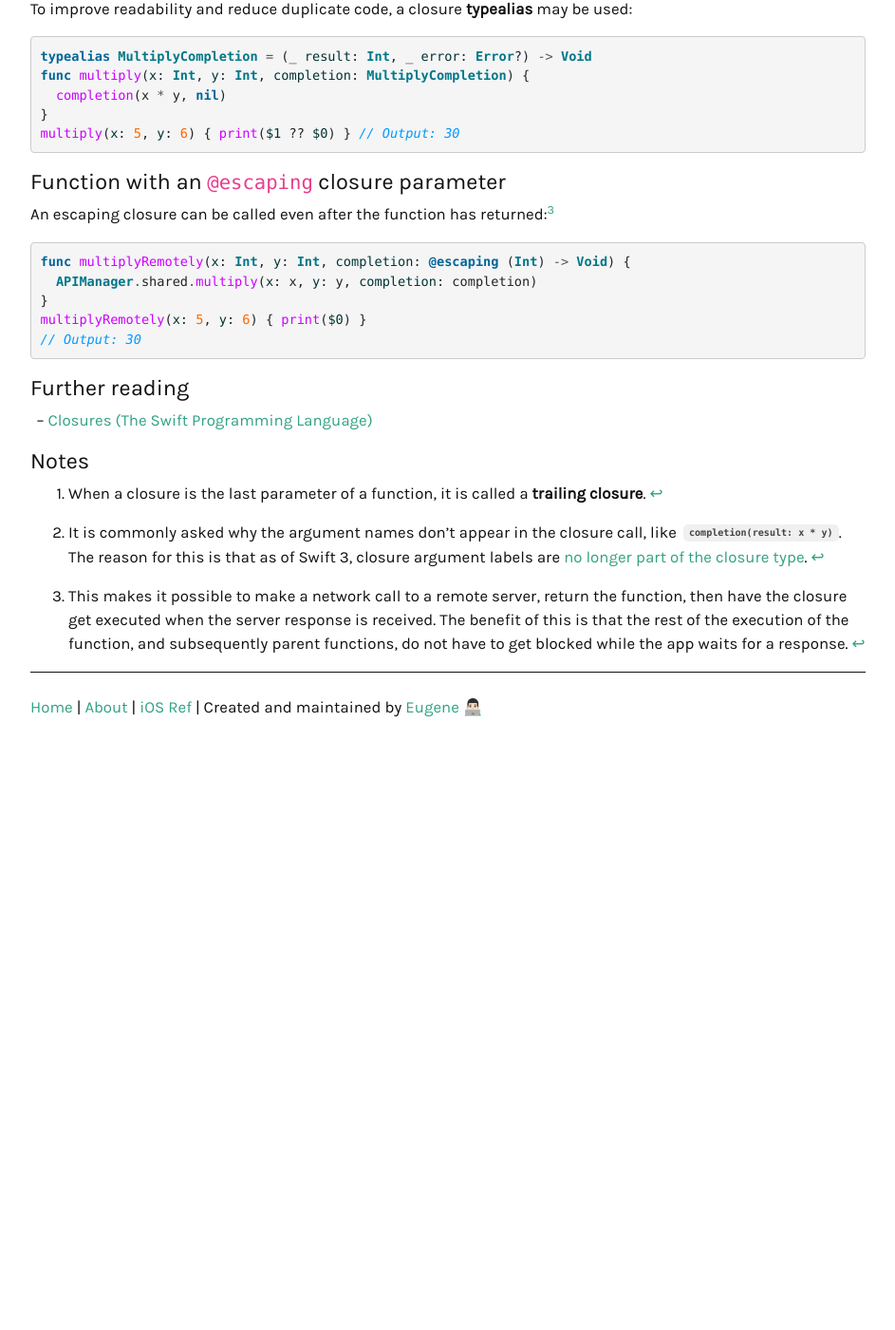
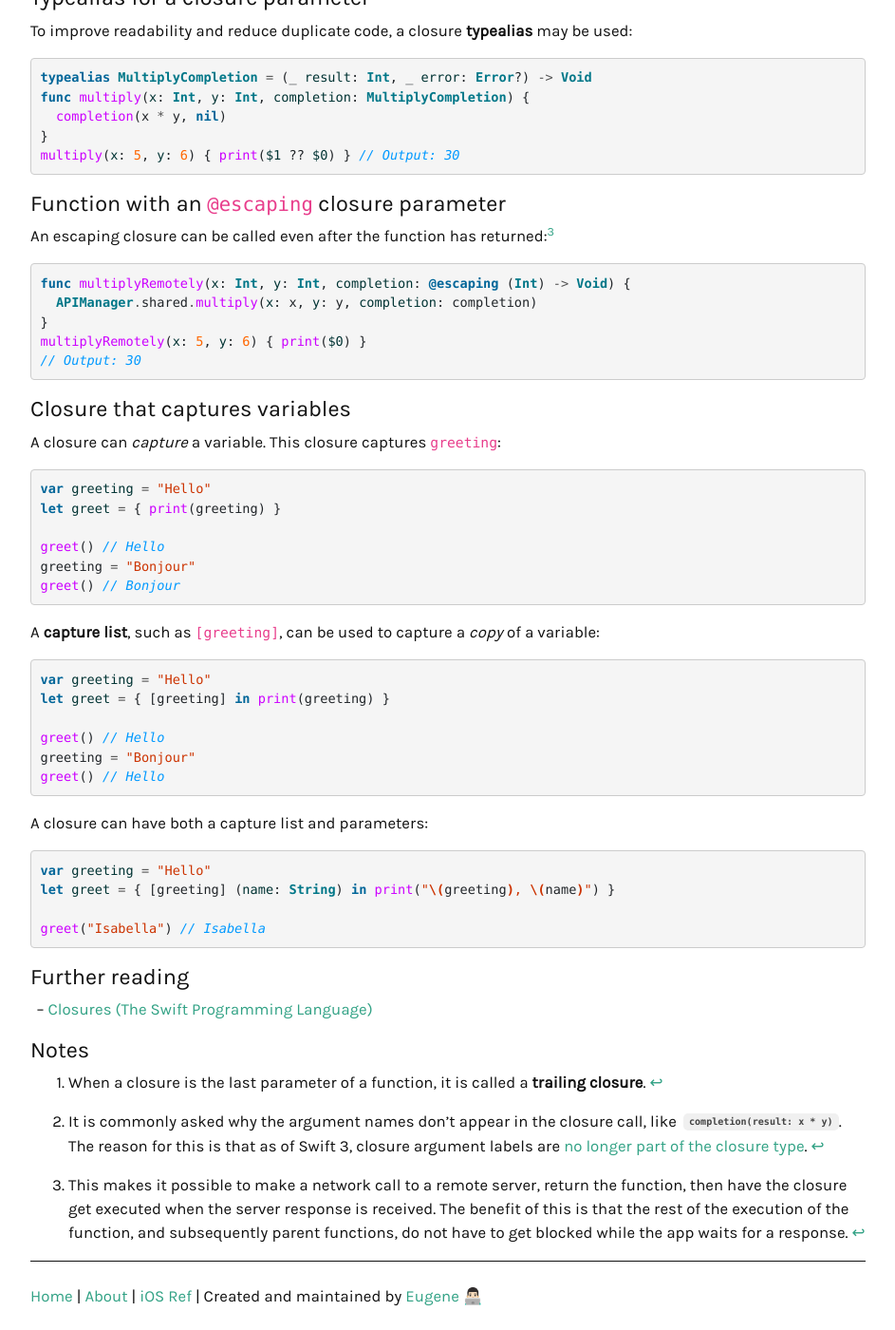
Before and after one commit to ebelinski/swiftly, a Jekyll site: the page built from closures.md, in a window 1280 px wide and 1400 px high, scrolled down 2475 px. Shown: the whole window at 95% size, without its empty margins (168-1111 px from the left). Built offline with Jekyll 4.4.1, drawn with Linux system fonts in a browser that asks for light colours; comment, search, counter and statistics services are not loaded; before the commit the page ends 3255 px from its top, so only the background shows below that; some of the changed text lies outside the part shown.

Commit message:
added section "Closure that captures variables"

````diff
--- a/closures.md
+++ b/closures.md
@@ -149,6 +149,39 @@ multiplyRemotely(x: 5, y: 6) { print($0) }
 // Output: 30
 ```
 
+### Closure that captures variables
+
+A closure can _capture_ a variable. This closure captures `greeting`:
+
+```swift
+var greeting = "Hello"
+let greet = { print(greeting) }
+
+greet() // Hello
+greeting = "Bonjour"
+greet() // Bonjour
+```
+
+A **capture list**, such as `[greeting]`, can be used to capture a _copy_ of a variable:
+
+```swift
+var greeting = "Hello"
+let greet = { [greeting] in print(greeting) }
+
+greet() // Hello
+greeting = "Bonjour"
+greet() // Hello
+```
+
+A closure can have both a capture list and parameters:
+
+```swift
+var greeting = "Hello"
+let greet = { [greeting] (name: String) in print("\(greeting), \(name)") }
+
+greet("Isabella") // Isabella
+```
+
 ### Further reading
 
 * [Closures (The Swift Programming Language)](https://docs.swift.org/swift-book/LanguageGuide/Closures.html)
````
